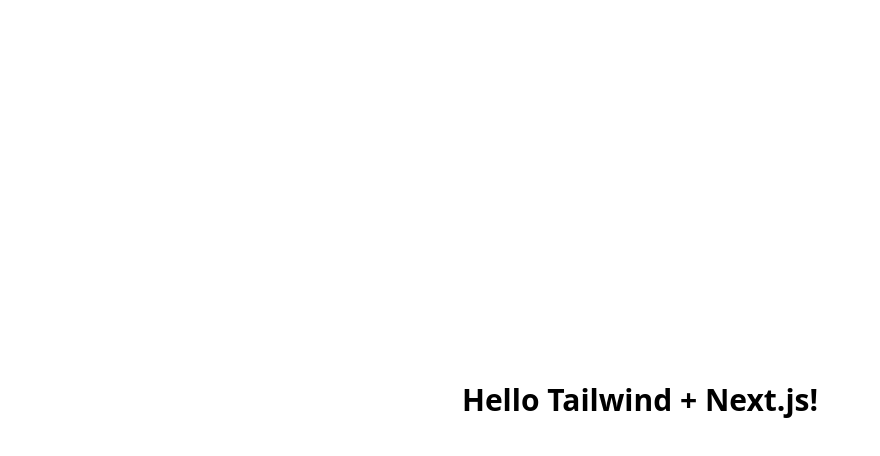
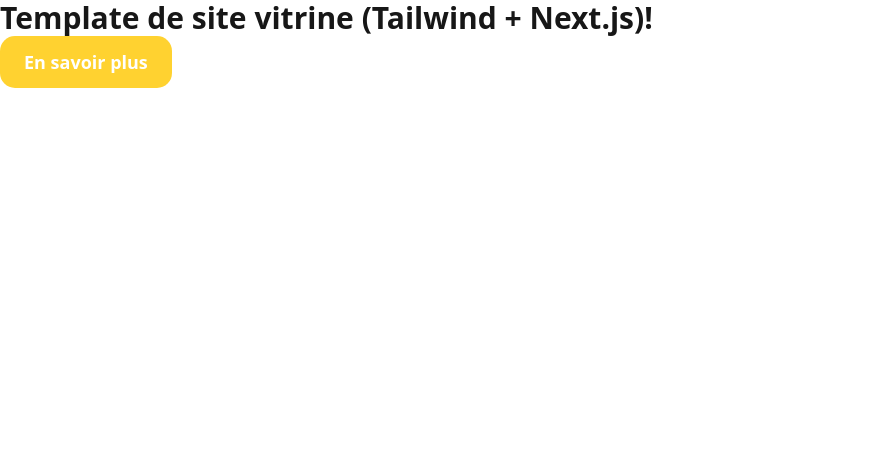
Before and after one commit to julienlisita/nextjs-ts-tailwind-template, a Next.js app: page / in a window 1280 px wide. Shown: the top 456 px of the page, without its empty margins (0-880 px from the left). Built offline with nearby package versions, Linux system fonts and the light colour scheme.

Commit message:
refactor(layout): restructure layout and page components for better semantics

```diff
--- a/src/app/layout.tsx
+++ b/src/app/layout.tsx
@@ -15,8 +15,10 @@
 }) {
   return (
     <html lang="fr">
-      <body className="min-h-screen bg-white text-gray-900 antialiased">
-        {children}
+      <body className="h-full w-full flex flex-col antialiased">
+        <main className="flex-1 mt-14 sm:mt-16 lg:mt-20">
+          {children}
+        </main>
       </body>
     </html>
   );
--- a/src/app/page.tsx
+++ b/src/app/page.tsx
@@ -1,9 +1,12 @@
 // src/app/page.tsx
+
+import Button from "@/components/ui/Button";
 
 export default function Home() {
   return (
-    <main className="flex min-h-screen items-center justify-center bg-white text-black">
-      <h1 className="text-3xl font-bold">Hello Tailwind + Next.js!</h1>
-    </main>
+    <>
+      <h1 className="text-3xl font-bold">Template de site vitrine (Tailwind + Next.js)!</h1>
+      <Button className="bg-amber-300 text-black hover:bg-amber-100 hover:text-blue-500" href="/menu">En savoir plus</Button>
+    </>
   );
 }
```
